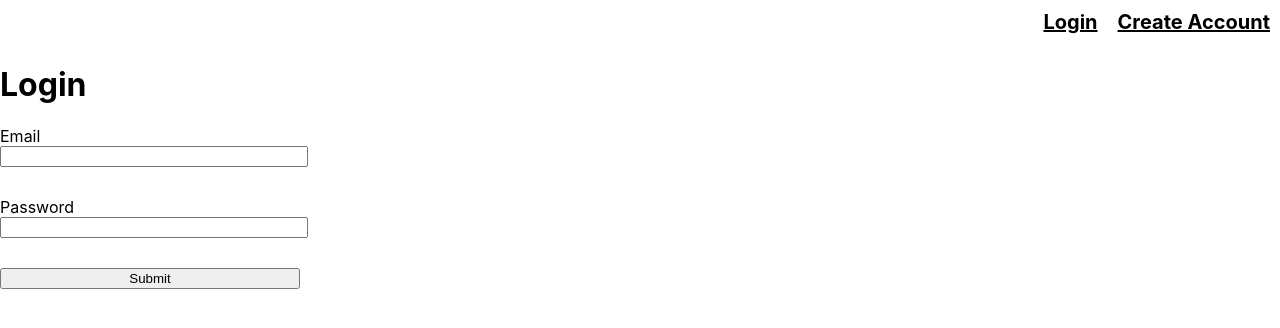
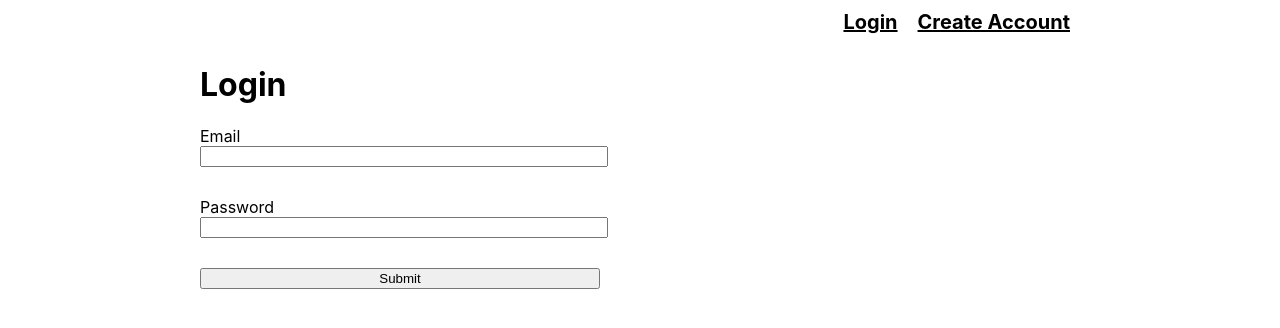
Before and after one commit to cmm1156/Dynamic-Web-Exercise-Five, a React (Create React App) app: page /login in a window 1280 px wide. Shown: the top 328 px of the page. Built offline with nearby package versions, Linux system fonts and the light colour scheme; no server answers.

Commit message:
files added

```diff
--- a/src/App.css
+++ b/src/App.css
@@ -1,7 +1,11 @@
 .App {
+  margin-left: 200px;
+  margin-right: 200px;
 }
 
 .Header {
+  max-width: 1040px;
+  margin: 0 auto;
 }
 
 .Header nav {
@@ -27,5 +31,6 @@
 .SignupForm input,
 .SignupForm button {
   margin-bottom: 30px;
-  max-width: 300px;
+  max-width: 400px;
+  width: 100%;
 }
--- a/src/App.js
+++ b/src/App.js
@@ -1,6 +1,6 @@
 import React, { useEffect, useState } from "react";
 import { Route, BrowserRouter as Router, Redirect } from "react-router-dom";
-import firebase from "firebase/app"; // import everything as firebase
+import firebase from "firebase/app"; // names everything that imports from the firebase/app package as 'firebase'
 import "firebase/auth";
 
 // Styles
@@ -14,27 +14,47 @@ import UserProfile from "./containers/UserProfile";
 // Components
 import Header from "./components/Header";
 
+// const firebaseConfig = {
+//   apiKey: process.env.REACT_APP_FIREBASE_APIKEY, // Replace API key with your .env file API reference
+//   authDomain: "exercise-five-bd520.firebaseapp.com",
+//   databaseURL: "https://exercise-five-bd520.firebaseio.com",
+//   projectId: "exercise-five-bd520",
+//   storageBucket: "exercise-five-bd520.appspot.com",
+//   messagingSenderId: "1310410361",
+//   appId: "1:1310410361:web:8c3505b72eccd1b7f8b6a8",
+// };
+
+// Your web app's Firebase configuration
 const firebaseConfig = {
-  apiKey: process.env.REACT_APP_FIREBASE_APIKEY, // replace API key with .env file reference
+  apiKey: process.env.REACT_APP_FIREBASE_APIKEY,
   authDomain: "exercise-five-bd520.firebaseapp.com",
   databaseURL: "https://exercise-five-bd520.firebaseio.com",
   projectId: "exercise-five-bd520",
   storageBucket: "exercise-five-bd520.appspot.com",
   messagingSenderId: "1310410361",
-  appId: "1:1310410361:web:8c3505b72eccd1b7f8b6a8",
+  appId: "1:1310410361:web:b4916750ce0bc669f8b6a8",
 };
+
+// Don't do this, you do not want to initialize app every time the website loads
+// Initialize Firebase
+// firebase.initializeApp(firebaseConfig);
 
 function App() {
   const [loggedIn, setLoggedIn] = useState(false); // boolean to determine if logged in or not
   const [loading, setLoading] = useState(true); // is page loading?
   const [userInformation, setUserInformation] = useState({});
 
+  // Ensure app is initialized when it is ready
+
   useEffect(() => {
     // If firebase is not already initialized
+    // if there are no firebase apps in the array of apps on your firebase config / account, initialize the app
     if (!firebase.apps.length) {
+      // this takes from the package we named 'firebase' on line 3
       // Initializes firebase
       firebase.initializeApp(firebaseConfig);
     }
+    // console.log("firebase initialized");
   }, [firebaseConfig]);
 
   // check to see if use is logged in...
@@ -44,7 +64,7 @@ function App() {
       if (user) {
         // User is logged in
         setLoggedIn(true);
-        setUserInformation(user);
+        setUserInformation(user); // user is an filled object {}
       } else {
         setLoggedIn(false);
       }
@@ -79,7 +99,7 @@ function App() {
       .signOut()
       .then(function () {
         setLoggedIn(false);
-        setUserInformation();
+        setUserInformation({}); // If user logs out, I want to clear the user information with the empty {} object
       })
       .catch(function (error) {
         console.log("LOGOUT ERROR", error);
@@ -87,11 +107,14 @@ function App() {
   }
 
   // Function for creating an account
+  // this is basically the same as LoginFunction, but it uses the .createUserWithEmailAndPassword(arg1,arg2) method instead of .signIn...() method
+  // SEE Firebase documentation for the login and create account methods
   function CreateAccountFunction(e) {
     // what will run when you create an account...
     e.preventDefault();
-    const email = e.currentTarget.createEmail.value;
-    const password = e.currentTarget.createPassword.value;
+    const email = e.currentTarget.createEmail.value; // .createEmail is the name of the input, SEE CreateAccountForm htmlFor='createEmail'
+    const password = e.currentTarget.createPassword.value; // SEE CreateAccountForm name='createPassword'
+    // password variable will take data from the input that I set 'createPassword' with name='createPassword'
 
     firebase
       .auth()
@@ -105,7 +128,10 @@ function App() {
       });
   }
 
-  console.log({ loggedIn, loading });
+  // console.log({ loggedIn, loading });
+  // COMPONENTS are like an image or div on a page
+  // CONTAINERS are the pages themselves
+  // this entire codebase uses small chunks of code (components / containers) to be clear and concise
 
   if (loading) return null;
 
@@ -114,7 +140,9 @@ function App() {
       <Header loggedIn={loggedIn} LogoutFunction={LogoutFunction} />
       <Router>
         <Route exact path="/login">
-          {/* If someone is logged in, do not take them to login page - take them to User Profile */}
+          {/* If someone is logged in, do not take them to login page - take them to User Profile
+          this is an if/else statement. If not logged in, the login container will show on the page,
+          if already logged in, the website will redirect the user to the main page */}
           {!loggedIn ? (
             <Login LoginFunction={LoginFunction} />
           ) : (
@@ -135,6 +163,7 @@ function App() {
             <Redirect to="/login" />
           ) : (
             <UserProfile userInformation={userInformation} />
+            /* userInformation is a variable of the user object */
           )}
         </Route>
       </Router>
--- a/src/components/CreateAccountForm.js
+++ b/src/components/CreateAccountForm.js
@@ -13,6 +13,7 @@ function CreateAccountForm() {
 
         <label htmlFor="createPassword">Password</label>
         <input type="password" name="createPassword" />
+
         <button>Submit</button>
       </form>
     </div>
--- a/src/components/UserProfileComponent.js
+++ b/src/components/UserProfileComponent.js
@@ -9,6 +9,9 @@ function UserProfileComponent({ userInformation }) {
       <p>
         <strong>Email:</strong> {userInformation.email}
       </p>
+      {/* <p>
+        <strong>Display Name:</strong> {userInformation.displayName}
+      </p> */}
     </div>
   );
 }
--- a/src/containers/CreateAccount.js
+++ b/src/containers/CreateAccount.js
@@ -8,6 +8,8 @@ function CreateAccount({ CreateAccountFunction }) {
     <div>
       <h1>Create Account</h1>
       <CreateAccountForm CreateAccountFunction={CreateAccountFunction} />
+      {/*CreateAccountFunction is a variable?
+       *This is very similar to UserProfile.js. It is just passing down the prop to the CreateAccountForm */}
     </div>
   );
 }
--- a/src/containers/Login.js
+++ b/src/containers/Login.js
@@ -1,11 +1,12 @@
 import React from "react";
 import LoginForm from "../components/LoginForm";
 
-function Login() {
+// Page for logging in
+function Login({ LoginFunction }) {
   return (
     <div>
       <h1>Login</h1>
-      <LoginForm LoginFunction={LoginForm} />
+      <LoginForm LoginFunction={LoginFunction} />
     </div>
   );
 }
--- a/src/containers/UserProfile.js
+++ b/src/containers/UserProfile.js
@@ -1,10 +1,16 @@
 import React from "react";
 import UserProfileComponent from "../components/UserProfileComponent";
 
+// userInformation is being passed into the function as a prop
+// this is function is essentially just passing down userInformation to the UserProfileComponent
 function UserProfile({ userInformation }) {
   return (
     <div>
       <h1>User Profile</h1>
+      {/*this userInformation={userInformation} sets the default parameter to the userInformation prop/parameter from this function
+      SEE UserProfileComponent
+      This function is just sending down the user prop
+      this step technically is not necessary in this case, but is helpful for larger websites */}
       <UserProfileComponent userInformation={userInformation} />
     </div>
   );
```
Also changed, not shown: src/notes.txt (added), 2 other files (tests, documents, lock files or other folders).
